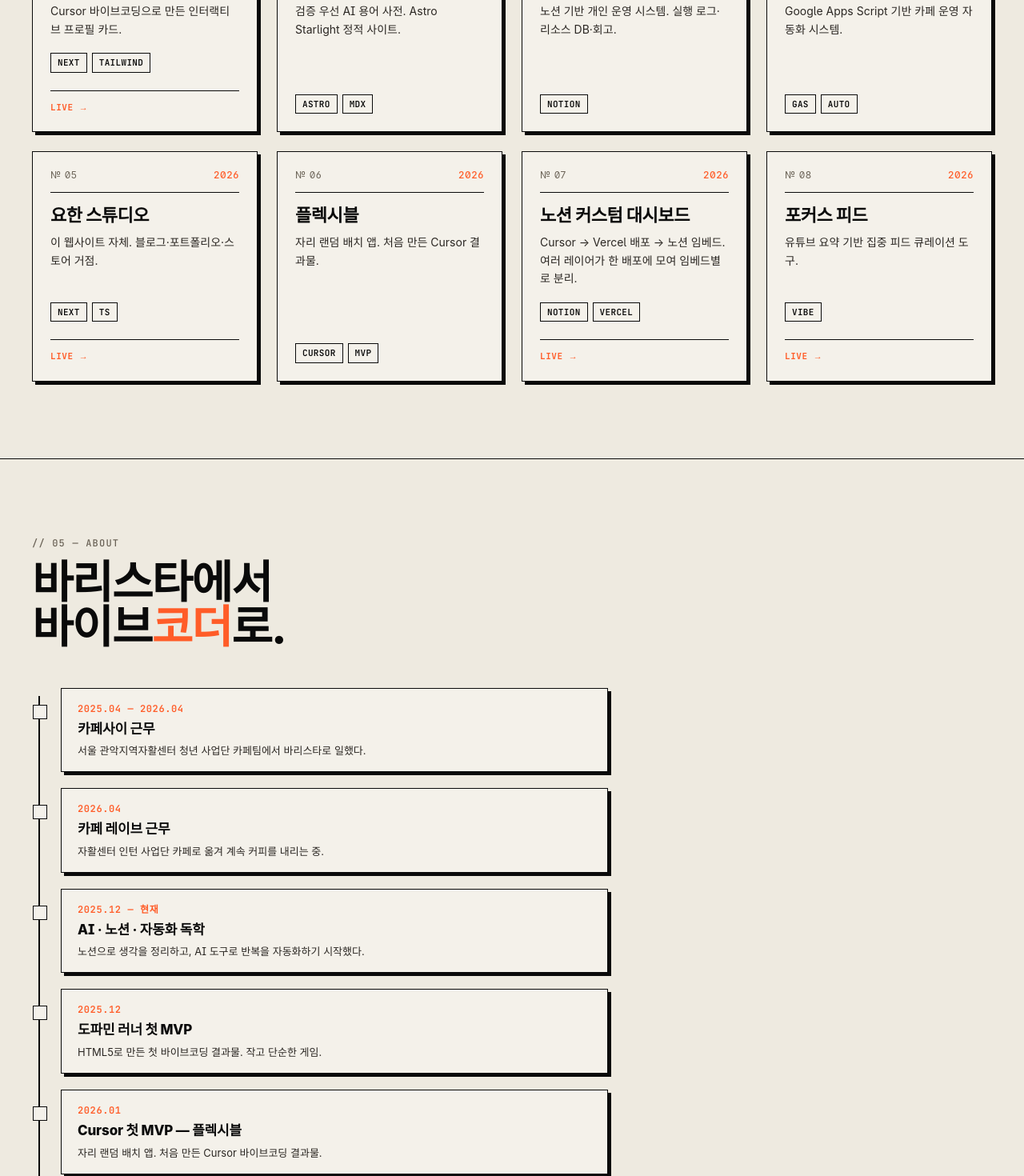
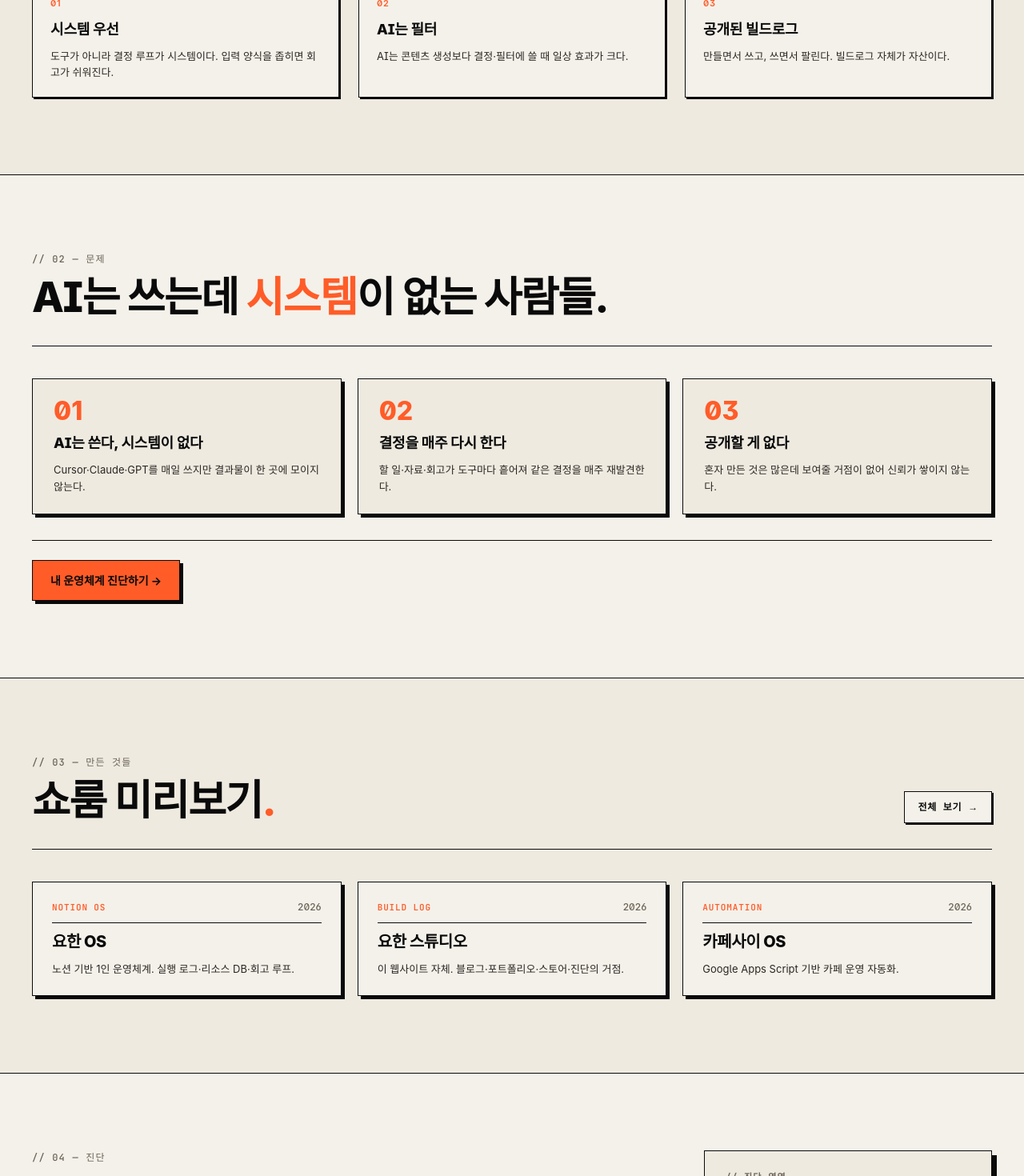
Before and after one commit to byh3071-cpu/yohan-studio, a Next.js app: page / in a window 1280 px wide. Shown: the part 1120-2590 px from the top of the page at 80% size. Built offline with nearby package versions, Linux system fonts and the light colour scheme; no server answers; a web font is replaced by a local one.

Commit message:
feat(home): 홈 리뉴얼 조립 — AI'm OS 6섹션 + About/Faq/Contact 보존

```diff
--- a/src/app/page.tsx
+++ b/src/app/page.tsx
@@ -1,18 +1,24 @@
 import { About } from "@/components/sections/About"
 import { Contact } from "@/components/sections/Contact"
 import { Faq } from "@/components/sections/Faq"
-import { Featured } from "@/components/sections/Featured"
 import { Hero } from "@/components/sections/Hero"
-import { Portfolio } from "@/components/portfolio/Portfolio"
+import { Philosophy } from "@/components/sections/Philosophy"
+import { ProblemSection } from "@/components/sections/ProblemSection"
+import { ScanIntro } from "@/components/sections/ScanIntro"
+import { ServicesPreview } from "@/components/sections/ServicesPreview"
+import { ShowroomPreview } from "@/components/sections/ShowroomPreview"
 
 export default function HomePage() {
   return (
     <>
       <Hero />
-      <Portfolio />
+      <Philosophy />
+      <ProblemSection />
+      <ShowroomPreview />
+      <ScanIntro />
+      <ServicesPreview />
       <About />
       <Faq />
-      <Featured />
       <Contact />
     </>
   )
```
